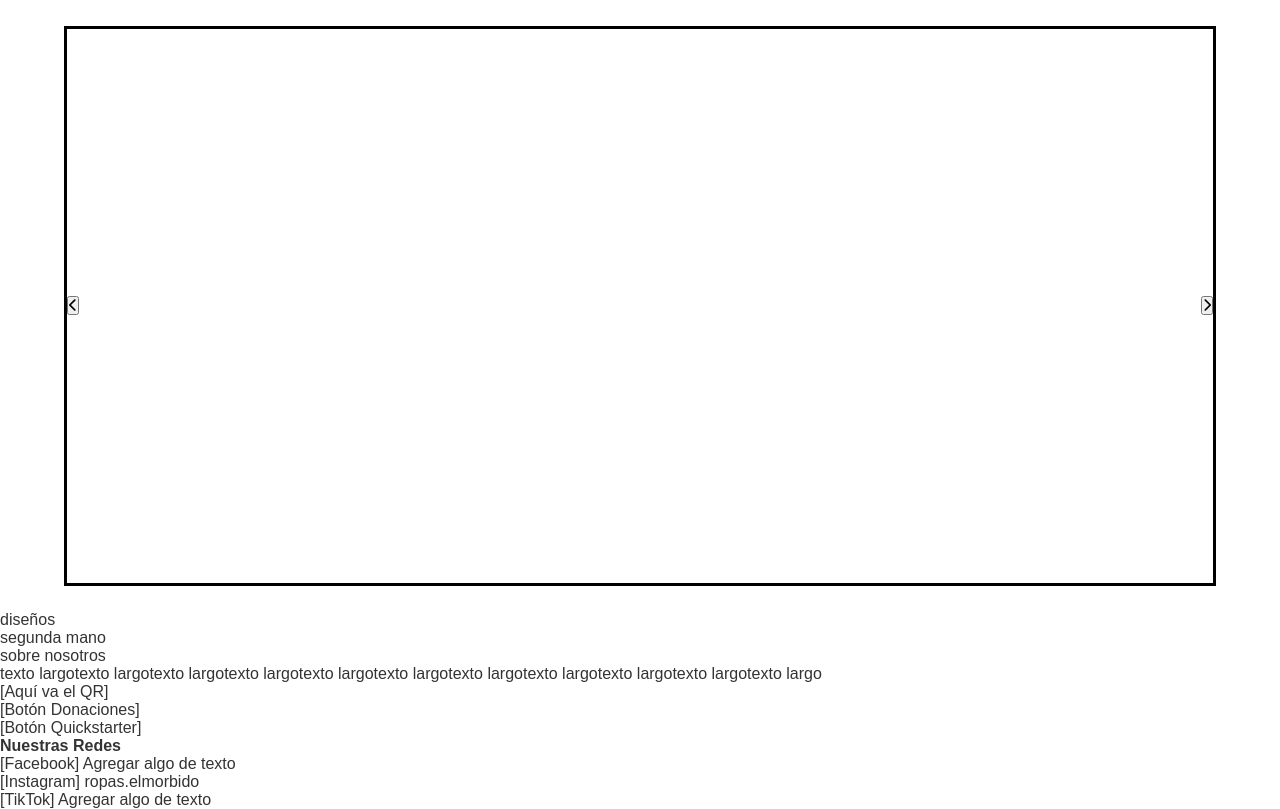
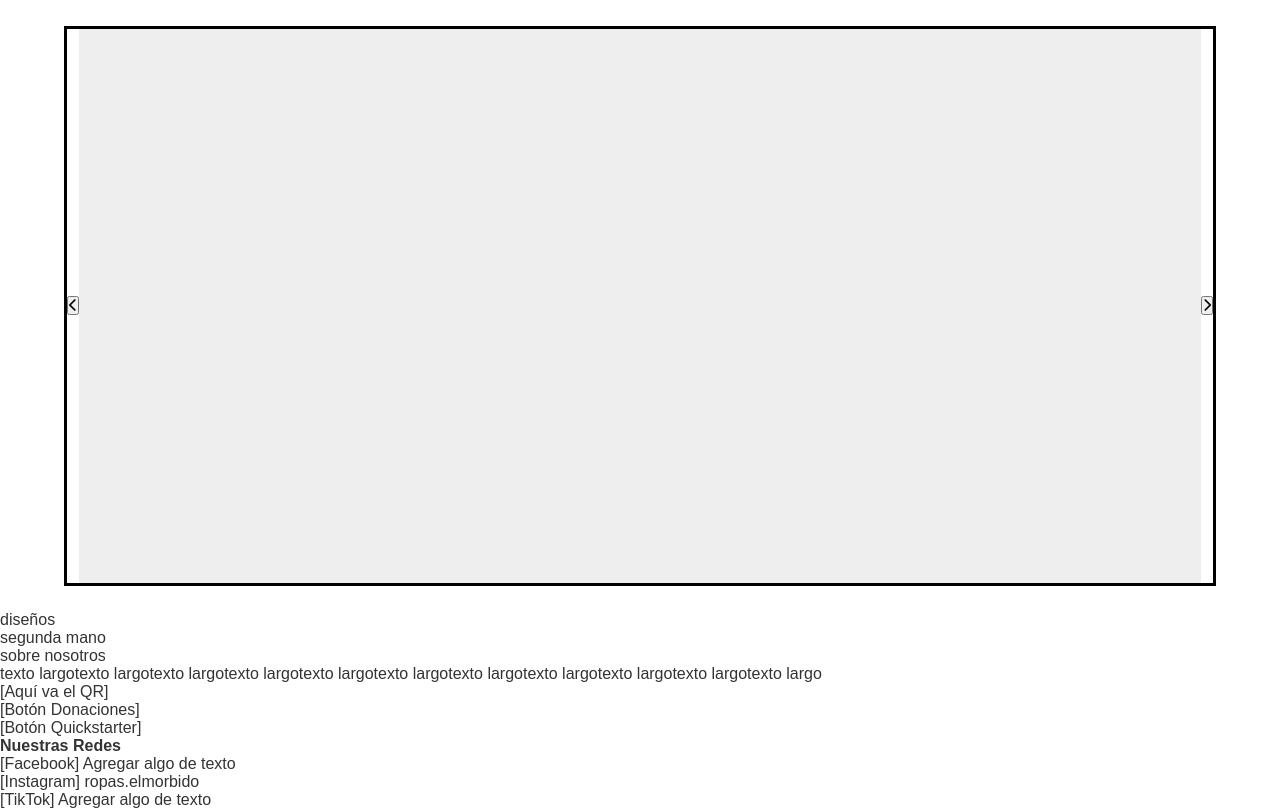
Before and after one commit to Matee0802/pagina_web_redes_2025, a PHP site: page / in a window 1280 px wide. Shown: the part 99-908 px from the top of the page. Run offline with PHP 8.4, Linux system fonts and the light colour scheme.

Commit message:
tamaño de imagen del carousel

```diff
--- a/style.css
+++ b/style.css
@@ -96,3 +96,13 @@ nav li a:hover {
   height: 100%;
   overflow: hidden;
 }
+.slide {
+  min-width: 100%;
+  height: 100%;
+  background: #eee;
+  display: none;
+}
+
+.slide.active {
+  display: block;
+}
```
